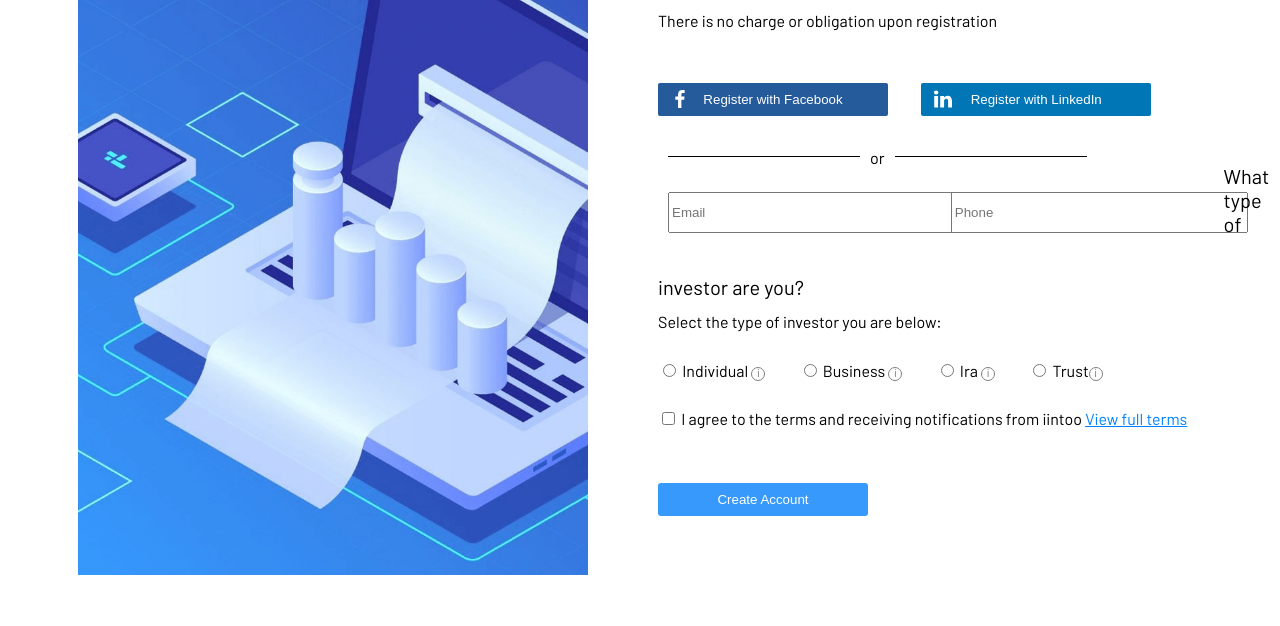
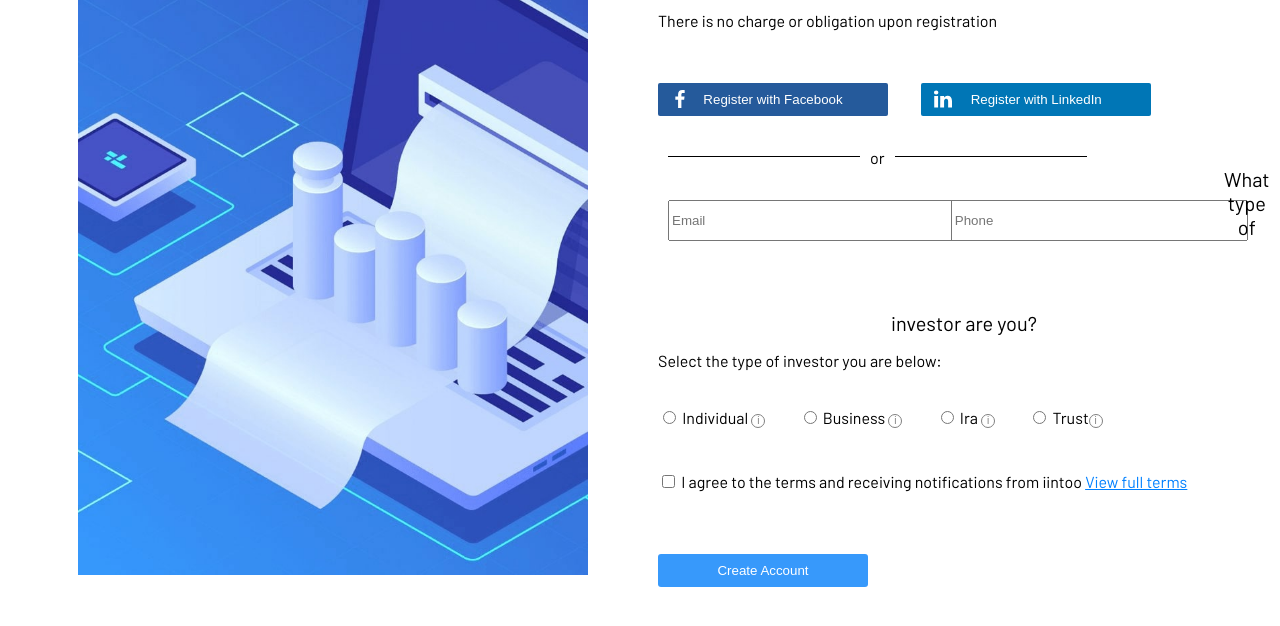
Before and after one commit to timuryti/Test_fromGasim, a plain HTML site: page index.html in a window 1280 px wide. Shown: the part 120-746 px from the top of the page. Drawn offline with Linux system fonts and the light colour scheme.

Commit message:
не первый коммит

```diff
--- a/index.html
+++ b/index.html
@@ -46,17 +46,21 @@
             style="
             height: 35px;"
             minlength="3"
-            maxlength="100"
+            maxlength="50"
             size="34"
             width="60">
   </div>
 
   <div class='form-row selector'>
-    		<input type="telephone" placeholder="Phone" style=" height: 35px;"
+    		<input
+            type="telephone"
+            placeholder="Phone"
+            style="
+            height: 35px;"
             minlength="3"
             maxlength="50"
             size="34"
-        width="100">
+            width="60">
 	</div>
 
 <!-- тумблеры -->
--- a/style.css
+++ b/style.css
@@ -17,8 +17,9 @@ body {
     padding-left: 10px;
     padding-right: 20px;
     margin-top: 20px;
-    margin-bottom: 40px;
+    margin-bottom: 60px;
 }
+
 /* Заголовок */
 h1{
   font-size: 20px;
@@ -39,8 +40,7 @@ h2{
 }
 /* форматирование легенды */
 legend {
-    margin: 1em;
-    margin: -3px;
+    text-align: center;
     font-size: 20px;
 }
 /* форматирование для or */
@@ -51,6 +51,7 @@ legend {
   .with-line:before,
   .with-line:after {
     padding-top: 0px;
+    padding-bottom: 0px;
     content: "";
     display: inline-block;
     border-top: 1px solid #000;
@@ -61,7 +62,7 @@ legend {
 
   /* отступ строчек */
 .selector {
-    line-height: 3;
+    line-height: 4;
   }
 /* иконка на кнопки */
 .icon_btn_facebook {
```
Lines whose indentation alone changed are shown as unchanged.
